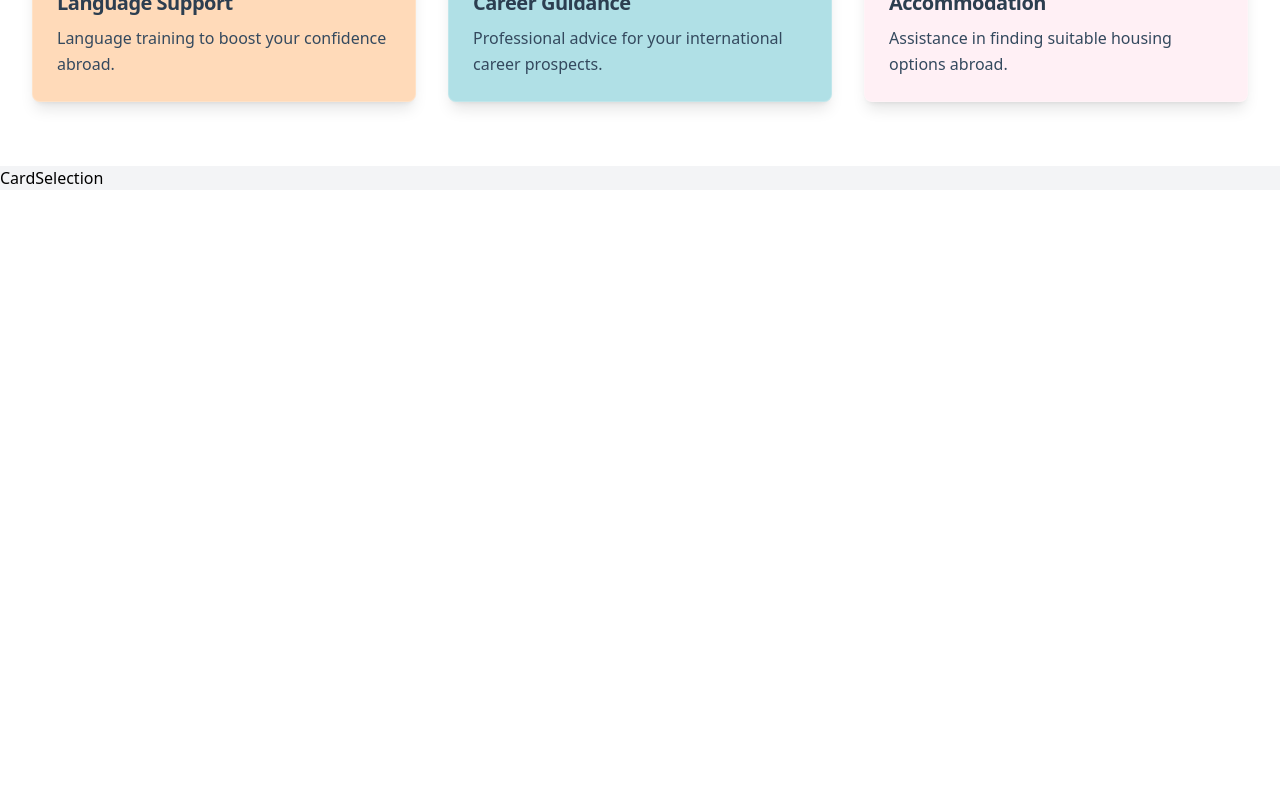
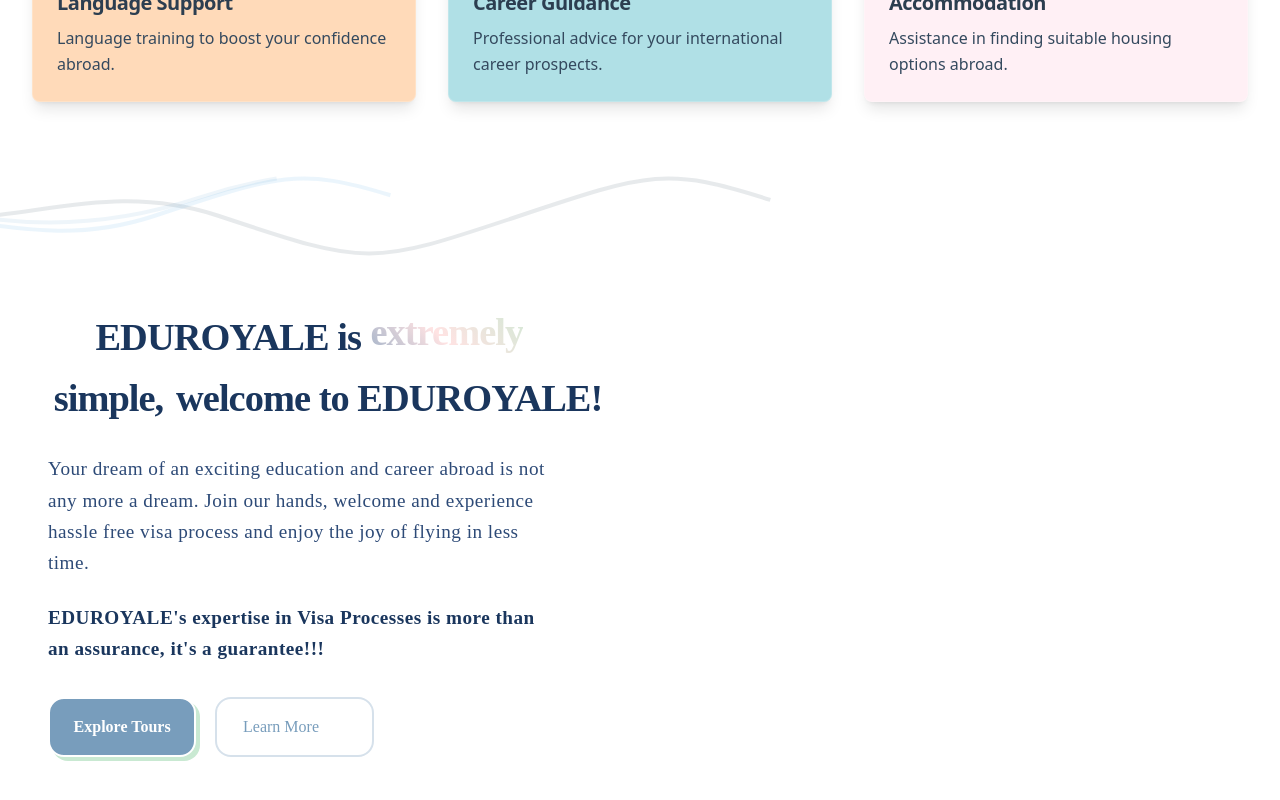
Before and after one commit to rinoykj007/Eduroyale_District_Educational, a React (Vite) app: page / in a window 1280 px wide. Shown: the part 1262-2062 px from the top of the page. Before the commit the page ends 1452 px from the top, so only its background shows below. Built offline with nearby package versions, Linux system fonts and the light colour scheme.

Commit message:
Add Left content in CardSelection and integrate it in Home

```diff
--- a/src/components/CardSelection.tsx
+++ b/src/components/CardSelection.tsx
@@ -1,5 +1,183 @@
+"use client";
+
 import React from "react";
+import { useEffect, useState, useRef } from "react";
+import { motion } from "framer-motion";
+import { Swiper, SwiperSlide } from "swiper/react";
+import { EffectCube, Autoplay } from "swiper/modules";
+import { Star, StarHalf } from "lucide-react";
+import "./style/CardSelection.css";
+
+// Import Swiper styles
+import "swiper/swiper-bundle.css";
+
+const AnimatedBackground = () => (
+  <svg
+    className="absolute inset-0 w-full h-full"
+    xmlns="http://www.w3.org/2000/svg"
+  >
+    <defs>
+      <linearGradient id="grad1" x1="0%" y1="0%" x2="100%" y2="100%">
+        <stop offset="0%" style={{ stopColor: "#FFFFFF", stopOpacity: 1 }} />
+        <stop offset="100%" style={{ stopColor: "#FFFFFF", stopOpacity: 1 }} />
+      </linearGradient>
+    </defs>
+    <rect width="100%" height="100%" fill="url(#grad1)" />
+    <g>
+      <motion.path
+        d="M-100,20 C50,100 150,0 300,50 S450,100 600,50 S750,0 900,50 S1050,100 1200,50"
+        fill="none"
+        stroke="rgba(44, 62, 80, 0.15)"
+        strokeWidth="4"
+        initial={{ pathLength: 0, opacity: 0 }}
+        animate={{ pathLength: 1, opacity: 1, x: [-300, 0] }}
+        transition={{
+          duration: 8,
+          repeat: Infinity,
+          repeatType: "loop",
+          ease: "linear",
+        }}
+      />
+      <motion.path
+        d="M-100,80 C50,0 150,100 300,50 S450,0 600,50 S750,100 900,50 S1050,0 1200,50"
+        fill="none"
+        stroke="rgba(52, 152, 219, 0.2)"
+        strokeWidth="4"
+        initial={{ pathLength: 0, opacity: 0 }}
+        animate={{ pathLength: 1, opacity: 1, x: [0, -300] }}
+        transition={{
+          duration: 12,
+          repeat: Infinity,
+          repeatType: "loop",
+          ease: "linear",
+        }}
+      />
+      <motion.path
+        d="M-100,50 Q50,100 200,50 T500,50 T800,50 T1100,50"
+        fill="none"
+        stroke="rgba(41, 128, 185, 0.25)"
+        strokeWidth="4"
+        initial={{ pathLength: 0, opacity: 0 }}
+        animate={{ pathLength: 1, opacity: 1, y: [-50, 50] }}
+        transition={{
+          duration: 15,
+          repeat: Infinity,
+          repeatType: "mirror",
+          ease: "easeInOut",
+        }}
+      />
+    </g>
+  </svg>
+);
 
 export default function CardSelection() {
-  return <div>CardSelection</div>;
+  const swiperRef = useRef(null);
+
+  useEffect(() => {
+    if (swiperRef.current) {
+      // @ts-ignore
+      swiperRef.current.swiper.autoplay.start();
+    }
+  }, []);
+
+  return (
+    <div className="min-h-screen bg-white relative overflow-hidden px-4">
+      <AnimatedBackground />
+      {/* Main content */}
+      <section className="relative grid grid-cols-1 lg:grid-cols-2 place-items-center min-h-[calc(100vh-4rem)] w-full max-w-screen-2xl mx-auto px-4 sm:px-6 lg:px-8 py-8 sm:py-12 lg:py-16 gap-8 sm:gap-12 lg:gap-16 font-['Plus_Jakarta_Sans']">
+        {/* Left content */}
+        <div className="w-full max-w-xl mx-auto lg:max-w-none text-center lg:text-left space-y-6 sm:space-y-8 lg:space-y-10">
+          <div className="space-y-4 sm:space-y-6 lg:space-y-8">
+            <h1 className="font-['Outfit'] font-bold text-[clamp(1.25rem,3vw,3.25rem)] text-[#1a365d] leading-[1.2] tracking-tight text-center">
+              <div className="flex flex-row justify-center flex-wrap items-center gap-[clamp(0.5rem,1vw,1rem)]">
+                <div className="flex flex-row flex-wrap items-center justify-center gap-[clamp(0.5rem,0.75vw,1rem)] whitespace-nowrap">
+                  <span className="text-[clamp(1.25rem,3vw,3.25rem)]">
+                    EDUROYALE is
+                  </span>
+                  <div className="word-cycle-container inline-flex items-center">
+                    <span className="word-cycle inline-flex items-center justify-center w-[clamp(100px,20vw,190px)] h-[clamp(2rem,4vw,4rem)]">
+                      {(() => {
+                        const [wordIndex, setWordIndex] = useState(0);
+                        const words = ["incredibly", "especially", "extremely"];
+
+                        useEffect(() => {
+                          const interval = setInterval(() => {
+                            setWordIndex((prev) => (prev + 1) % words.length);
+                          }, 2000);
+
+                          return () => clearInterval(interval);
+                        }, []);
+
+                        return (
+                          <span
+                            className="cycle-word flex items-center justify-center text-[clamp(1.25rem,3vw,3.25rem)] whitespace-nowrap font-bold"
+                            style={{
+                              background:
+                                "linear-gradient(45deg, rgb(120,157,188), rgb(255,227,227), rgb(201,233,210), rgb(254,249,242))",
+                              backgroundSize: "200% 200%",
+                              WebkitBackgroundClip: "text",
+                              WebkitTextFillColor: "transparent",
+                              opacity: 1,
+                              transition: "all 0.5s ease-in-out",
+                              animation: "gradient 8s ease infinite",
+                              lineHeight: "1.1",
+                            }}
+                          >
+                            {words[wordIndex]}
+                          </span>
+                        );
+                      })()}
+                    </span>
+                  </div>
+                </div>
+                <span className="whitespace-nowrap text-[clamp(1.25rem,3vw,3.25rem)]">
+                  simple,
+                </span>
+                <span className="whitespace-nowrap text-[clamp(1.25rem,3vw,3.25rem)]">
+                  welcome to EDUROYALE!
+                </span>
+              </div>
+            </h1>
+
+            <p className="text-[clamp(0.875rem,1.5vw,1.5rem)] font-medium text-[#2d4a77] leading-relaxed tracking-wide max-w-[90%] mx-auto lg:mx-0">
+              Your dream of an exciting education and career abroad is not any
+              more a dream. Join our hands, welcome and experience hassle free
+              visa process and enjoy the joy of flying in less time.
+              <span className="block mt-[clamp(0.75rem,2vw,1.5rem)] font-bold text-[#1a365d] font-['Outfit']">
+                EDUROYALE's expertise in Visa Processes is more than an
+                assurance, it's a guarantee!!!
+              </span>
+            </p>
+
+            <div className="flex flex-wrap gap-[clamp(0.5rem,1.5vw,1.5rem)] justify-center lg:justify-start">
+              <button className="group relative px-[clamp(1rem,2vw,2rem)] py-[clamp(0.5rem,1.5vw,1rem)] text-[clamp(0.75rem,1.25vw,1rem)] font-semibold text-white">
+                <span className="absolute inset-0 w-full h-full transition duration-200 ease-out transform translate-x-1 translate-y-1 bg-[rgb(201,233,210)] rounded-[clamp(0.5rem,1.5vw,1rem)] group-hover:-translate-x-0 group-hover:-translate-y-0"></span>
+                <span className="absolute inset-0 w-full h-full bg-[rgb(120,157,188)] border-2 border-white rounded-[clamp(0.5rem,1.5vw,1rem)] group-hover:bg-[rgb(201,233,210)]"></span>
+                <span className="relative">Explore Tours</span>
+              </button>
+              <button className="group relative overflow-hidden rounded-[clamp(0.5rem,1.5vw,1rem)] bg-transparent border-2 border-[rgb(120,157,188)]/30 backdrop-blur-sm">
+                <span className="relative inline-flex items-center gap-2 px-[clamp(1rem,2vw,2rem)] py-[clamp(0.5rem,1.5vw,1rem)] text-[clamp(0.75rem,1.25vw,1rem)] text-[rgb(120,157,188)] transition-all duration-300 group-hover:text-[rgb(201,233,210)]">
+                  Learn More
+                  <svg
+                    className="w-[clamp(0.875rem,1.5vw,1.25rem)] h-[clamp(0.875rem,1.5vw,1.25rem)] -translate-x-2 opacity-0 transition-all duration-300 group-hover:translate-x-0 group-hover:opacity-100"
+                    fill="none"
+                    stroke="currentColor"
+                    viewBox="0 0 24 24"
+                  >
+                    <path
+                      strokeLinecap="round"
+                      strokeLinejoin="round"
+                      strokeWidth="2"
+                      d="M9 5l7 7-7 7"
+                    ></path>
+                  </svg>
+                </span>
+                <span className="absolute inset-0 bg-gradient-to-r from-[rgb(120,157,188)] to-[rgb(201,233,210)] opacity-0 transition-all duration-300 group-hover:opacity-20"></span>
+              </button>
+            </div>
+          </div>
+        </div>
+      </section>
+    </div>
+  );
 }
--- /dev/null
+++ b/src/components/style/CardSelection.css
@@ -0,0 +1,33 @@
+.word-cycle-container {
+  position: relative;
+  overflow: hidden;
+}
+
+.word-cycle {
+  display: inline-block;
+}
+
+.cycle-word {
+  position: absolute;
+  opacity: 0;
+  animation: cycleFade 3s linear infinite;
+}
+
+.cycle-word.visible {
+  position: relative;
+}
+
+@keyframes cycleFade {
+  0%,
+  100% {
+    opacity: 0;
+  }
+  10%,
+  33% {
+    opacity: 1;
+  }
+  43%,
+  90% {
+    opacity: 0;
+  }
+}
```
